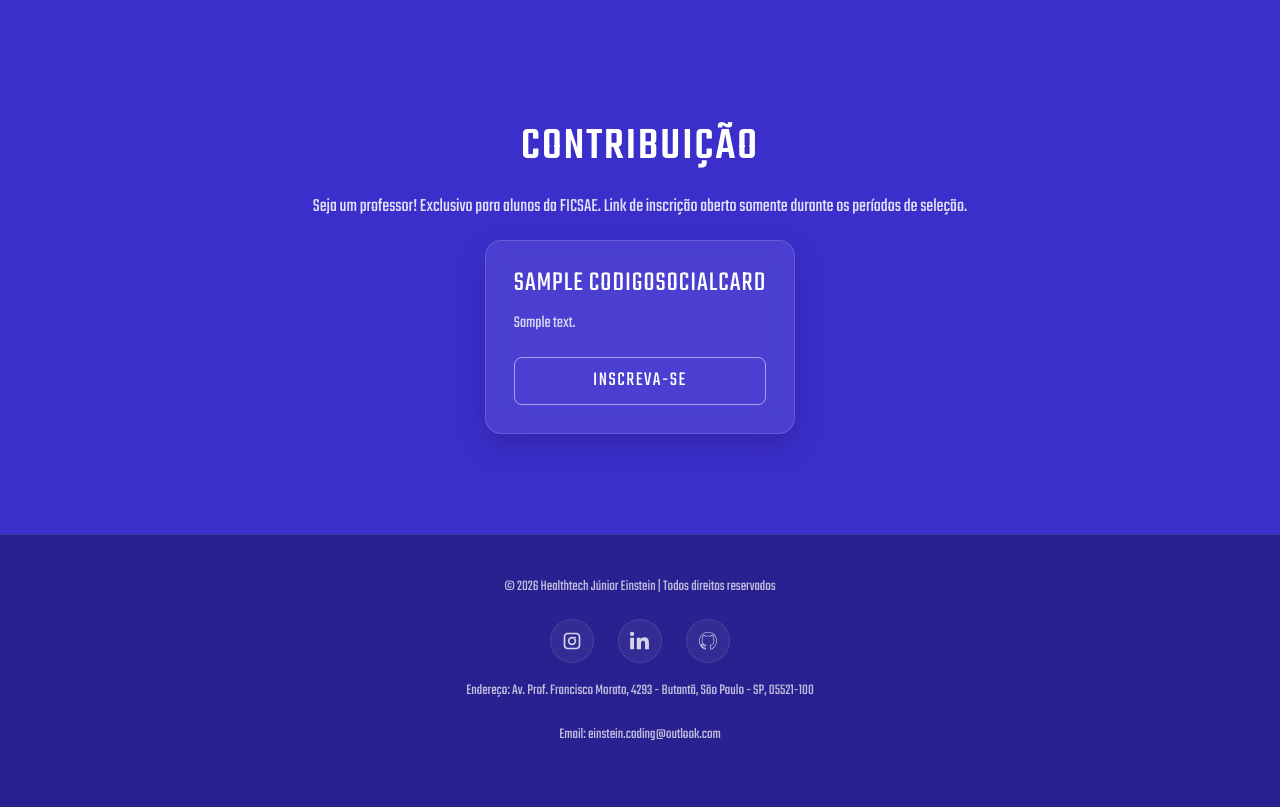
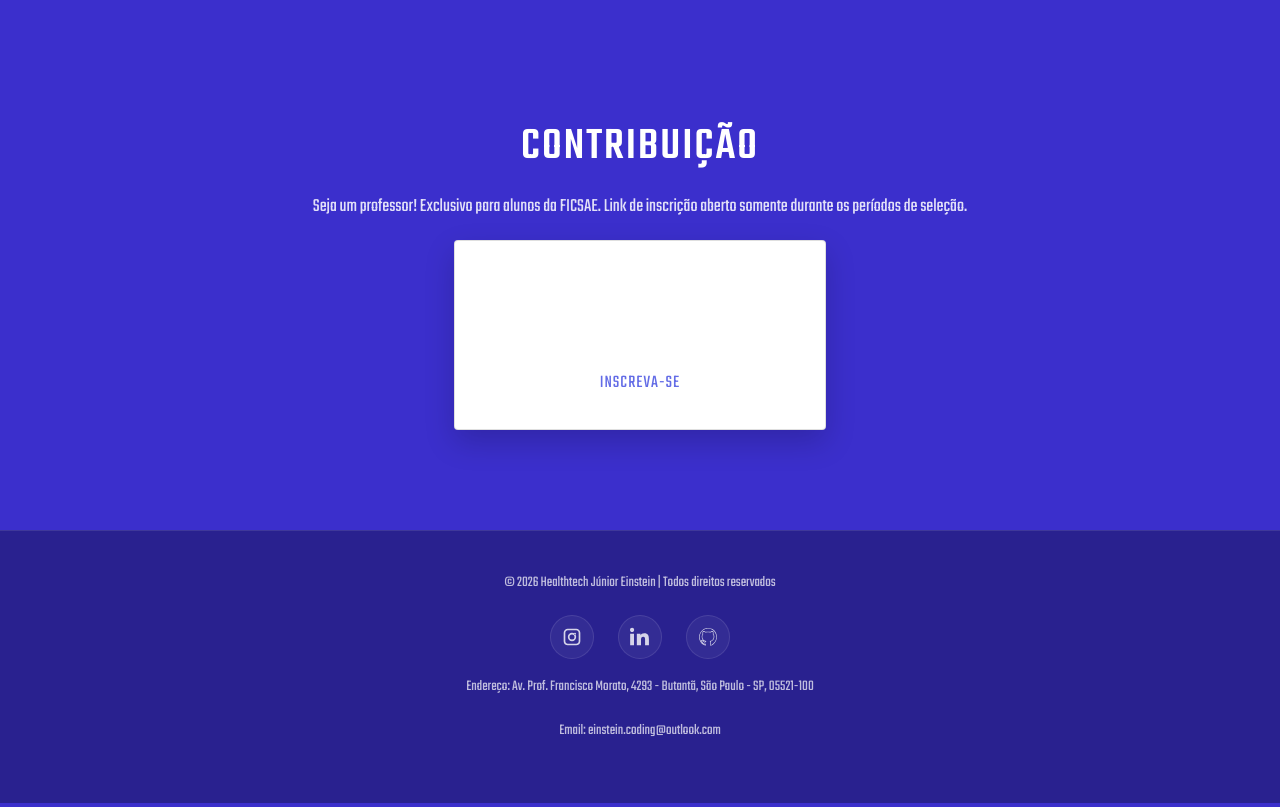
Before and after one commit to Einstein-Coding-Projetos/Site-HJE-2, a Django app: template core/templates/codigo_social.html in a window 1280 px wide. Shown: the part 2479-3286 px from the top of the page. Run offline with Django 5.2, Linux system fonts and the light colour scheme; the template is opened without the code that fills it: values that come from a table or form of the project are taken from there, others are empty; tables that the repository leaves empty hold one stand-in row (values such as "Sample post"); grey boxes marked "Sample" are stand-in pictures; parts of the project's set-up code (start-up, migrations or seed data) failed here and were passed over.

Commit message:
carrossel cs

```diff
--- a/core/templates/codigo_social.html
+++ b/core/templates/codigo_social.html
@@ -367,69 +367,6 @@
             line-height: 1.7;
         }
 
-        /* Cards processo seletivo */
-        .cards-grid {
-            display: grid;
-            grid-template-columns: repeat(auto-fit, minmax(300px, 1fr));
-            gap: 24px;
-            margin-top: 32px;
-        }
-
-        .card {
-            background: rgba(255,255,255,0.08) !important;
-            border: 1px solid rgba(255,255,255,0.15) !important;
-            border-radius: 16px !important;
-            padding: 28px !important;
-            color: white !important;
-            transition: all 0.3s ease;
-        }
-
-        .card:hover {
-            transform: translateY(-5px);
-            border-color: rgba(255,255,255,0.3) !important;
-        }
-
-        .card h3 {
-            font-family: 'Teko', sans-serif !important;
-            font-size: 28px !important;
-            color: white !important;
-            text-transform: uppercase;
-            letter-spacing: 1px;
-            margin-bottom: 12px;
-        }
-
-        .card p {
-            font-size: 17px !important;
-            color: rgba(255,255,255,0.82) !important;
-            line-height: 1.6;
-            margin-bottom: 20px;
-        }
-
-        .card .btn {
-            display: inline-block;
-            font-family: 'Teko', sans-serif !important;
-            font-size: 20px !important;
-            letter-spacing: 1.5px;
-            text-transform: uppercase;
-            color: white !important;
-            text-decoration: none;
-            padding: 8px 24px;
-            border: 1.5px solid rgba(255,255,255,0.5);
-            border-radius: 8px;
-            transition: all 0.25s ease;
-            background: transparent;
-        }
-
-        .card .btn:hover {
-            background: white;
-            color: #3b2fcc !important;
-        }
-
-        .card .status {
-            font-size: 15px !important;
-            color: rgba(255,255,255,0.6) !important;
-        }
-
         /* Footer */
         .cs-footer {
             background: rgba(0,0,0,0.3);
```
